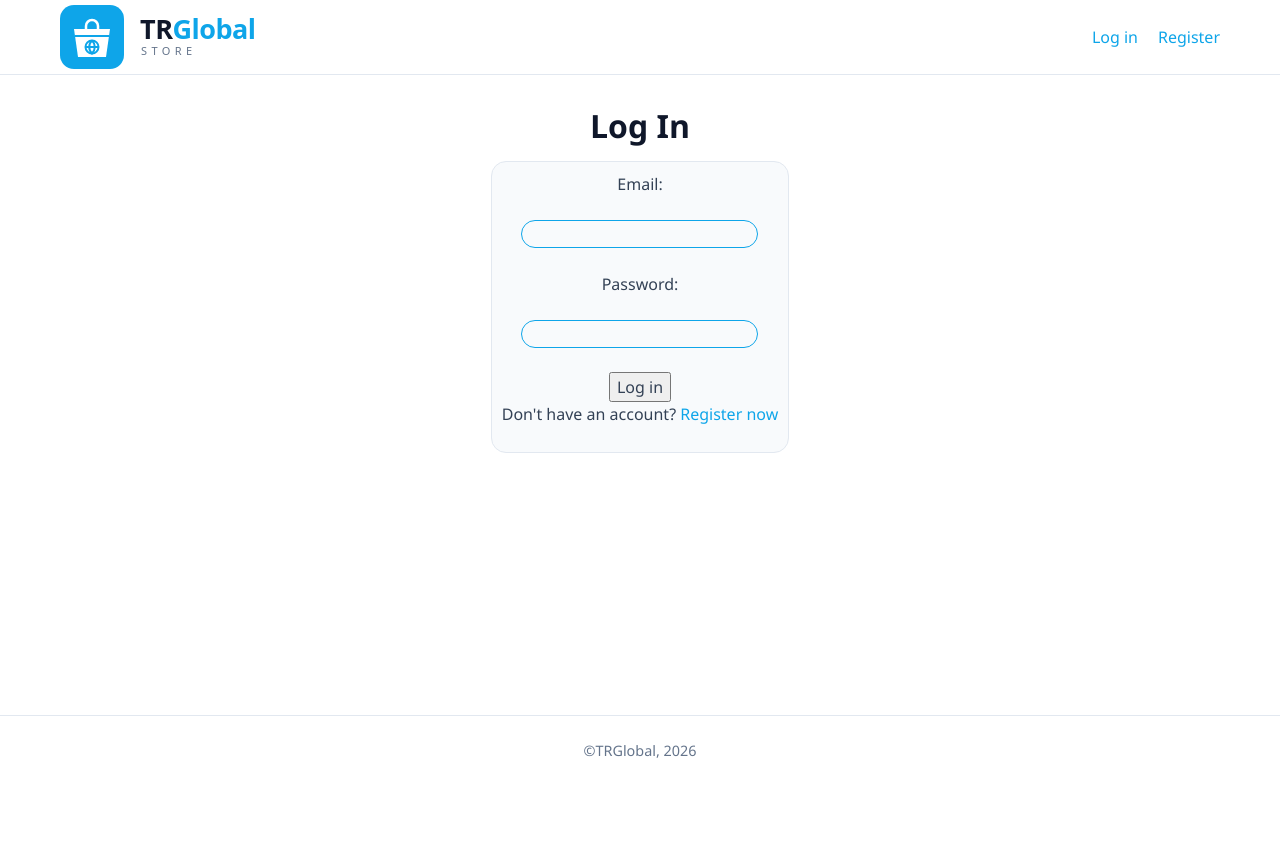
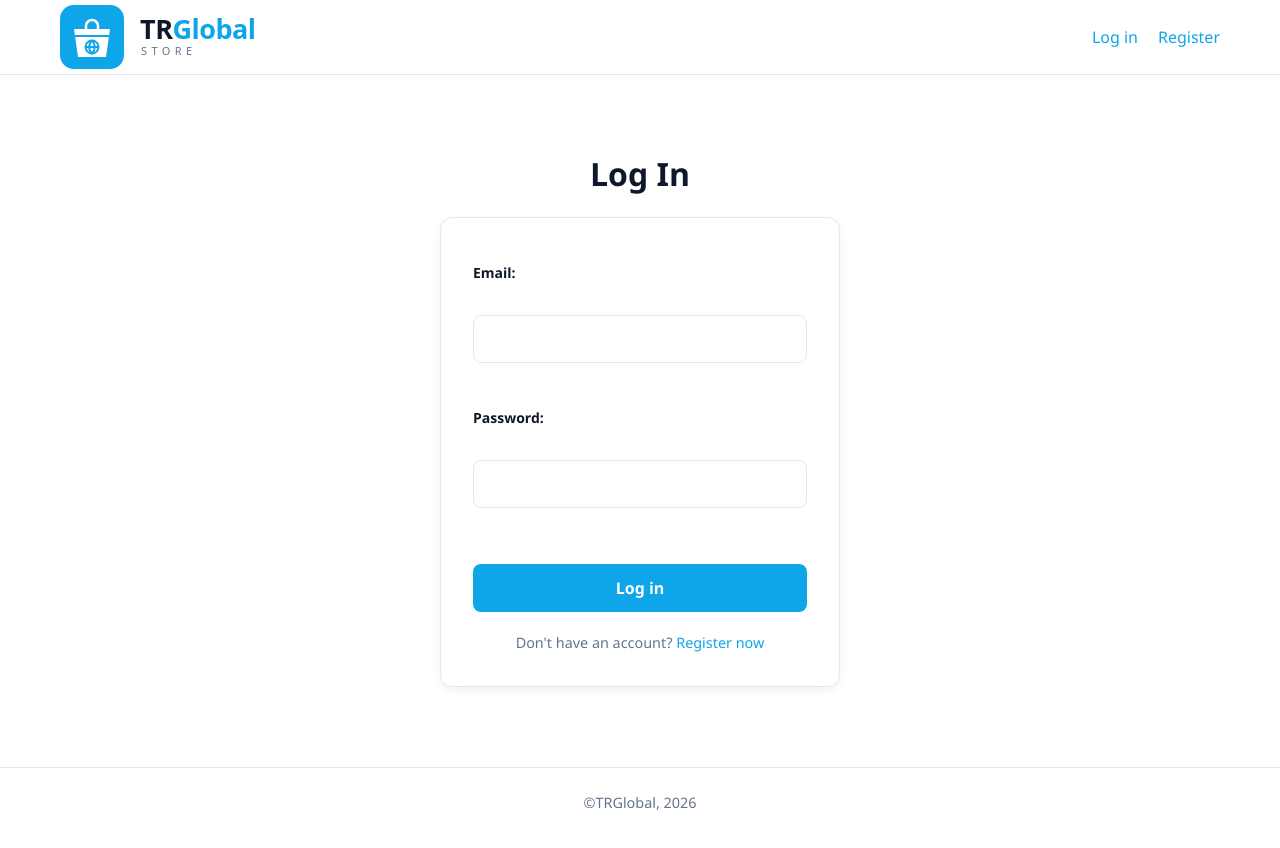
Before and after one commit to nbur1007/TRGlobal, a React app in the folder frontend/: page /login in a window 1280 px wide. Shown: the top 848 px of the page. Before the commit the page ends 800 px from the top, so only its background shows below. Built offline with nearby package versions, Linux system fonts and the light colour scheme; the HTML template or start-up script is replaced by a standard one.

Commit message:
Fixed Registration Error
Registration was expecting a user to be returned on the frontend but the backend didn't return anything.

```diff
--- a/frontend/src/App.css
+++ b/frontend/src/App.css
@@ -157,30 +157,87 @@
   display: flex;
   flex-direction: column;
   align-items: center;
-  justify-content: center;
+  padding: 48px 0;
 }
 
-
-.form-page input {
-  border-radius: 15px;
-  background-color: var(--bg-subtle);
-  border: solid, 1px;
-  border-color: var(--accent);
-
+.form-page h1 {
+  margin-bottom: 24px;
+  text-align: center;
 }
 
 .user-form {
-  background-color: var(--bg-subtle);
-  border: 1px, solid, var(--border);
-  border-radius: 15px;
-  padding: 10px;
+  width: 100%;
+  max-width: 400px;
+  background: var(--surface);
+  border: 1px solid var(--border);
+  border-radius: 12px;
+  padding: 32px;
+  box-shadow: var(--shadow);
 }
 
 .user-form form {
   display: flex;
   flex-direction: column;
-  align-items: center;
-  justify-content: center;
+  gap: 4px;
+}
+
+.user-form label {
+  font-size: 0.875rem;
+  font-weight: 600;
+  color: var(--text-strong);
+  margin-top: 12px;
+}
+
+.user-form input {
+  width: 100%;
+  padding: 11px 14px;
+  border: 1px solid var(--border);
+  border-radius: 8px;
+  background: var(--bg);
+  color: var(--text);
+  transition: border-color 0.15s ease, box-shadow 0.15s ease;
+}
+
+.user-form input:focus {
+  outline: none;
+  border-color: var(--accent);
+  box-shadow: 0 0 0 3px color-mix(in srgb, var(--accent) 20%, transparent);
+}
+
+.user-form button[type='submit'] {
+  margin-top: 24px;
+  padding: 12px;
+  border: none;
+  border-radius: 8px;
+  background: var(--accent);
+  color: var(--accent-contrast);
+  font-weight: 600;
+  transition: background 0.15s ease;
+}
+
+.user-form button[type='submit']:hover:not(:disabled) {
+  background: var(--accent-hover);
+}
+
+.user-form button[type='submit']:disabled {
+  opacity: 0.6;
+  cursor: not-allowed;
+}
+
+.user-form .error {
+  padding: 10px 12px;
+  margin-bottom: 8px;
+  border-radius: 8px;
+  background: color-mix(in srgb, var(--danger) 12%, transparent);
+  color: var(--danger);
+  font-size: 0.875rem;
+}
+
+.user-form > p {
+  margin: 20px 0 0;
+  text-align: center;
+  font-size: 0.9rem;
+  color: var(--text-muted);
 }
 
 
--- a/frontend/src/api/client.ts
+++ b/frontend/src/api/client.ts
@@ -1,6 +1,6 @@
-const BASE_URL = 'http://localhost:3000';
+const BASE_URL = "http://localhost:3000";
 
-const TOKEN_KEY = 'trglobal_token';
+const TOKEN_KEY = "trglobal_token";
 
 export function getToken(): string | null {
   return localStorage.getItem(TOKEN_KEY);
@@ -19,13 +19,13 @@ export class ApiError extends Error {
 
   constructor(message: string, status: number) {
     super(message);
-    this.name = 'ApiError';
+    this.name = "ApiError";
     this.status = status;
   }
 }
 
 type RequestOptions = {
-  method?: 'GET' | 'POST' | 'PATCH' | 'DELETE';
+  method?: "GET" | "POST" | "PATCH" | "DELETE";
   body?: unknown;
   query?: Record<string, string | number | undefined>;
 };
@@ -34,7 +34,7 @@ async function request<T>(
   path: string,
   options: RequestOptions = {},
 ): Promise<T> {
-  const { method = 'GET', body, query } = options;
+  const { method = "GET", body, query } = options;
 
   const url = new URL(`${BASE_URL}${path}`);
   if (query) {
@@ -48,12 +48,12 @@ async function request<T>(
   const headers: Record<string, string> = {};
 
   if (body !== undefined) {
-    headers['Content-Type'] = 'application/json';
+    headers["Content-Type"] = "application/json";
   }
 
   const token = getToken();
   if (token) {
-    headers['Authorization'] = `Bearer ${token}`;
+    headers["Authorization"] = `Bearer ${token}`;
   }
 
   const response = await fetch(url.toString(), {
@@ -64,7 +64,7 @@ async function request<T>(
 
   if (response.status === 401) {
     clearToken();
-    throw new ApiError('Your session has expired. Please log in again.', 401);
+    throw new ApiError("Your session has expired. Please log in again.", 401);
   }
 
   if (!response.ok) {
@@ -75,16 +75,17 @@ async function request<T>(
     return undefined as T;
   }
 
-  return (await response.json()) as T;
+  const text = await response.text();
+  return (text ? JSON.parse(text) : undefined) as T;
 }
 
 async function extractErrorMessage(response: Response): Promise<string> {
   try {
     const data = await response.json();
     if (Array.isArray(data.message)) {
-      return data.message.join(', ');
+      return data.message.join(", ");
     }
-    if (typeof data.message === 'string') {
+    if (typeof data.message === "string") {
       return data.message;
     }
   } catch {}
@@ -92,15 +93,15 @@ async function extractErrorMessage(response: Response): Promise<string> {
 }
 
 export const api = {
-  get: <T>(path: string, query?: RequestOptions['query']) =>
-    request<T>(path, { method: 'GET', query }),
+  get: <T>(path: string, query?: RequestOptions["query"]) =>
+    request<T>(path, { method: "GET", query }),
 
   post: <T>(path: string, body?: unknown) =>
-    request<T>(path, { method: 'POST', body }),
+    request<T>(path, { method: "POST", body }),
 
   patch: <T>(path: string, body?: unknown) =>
-    request<T>(path, { method: 'PATCH', body }),
+    request<T>(path, { method: "PATCH", body }),
 
   delete: <T>(path: string, body?: unknown) =>
-    request<T>(path, { method: 'DELETE', body }),
+    request<T>(path, { method: "DELETE", body }),
 };
```
Also changed, not shown: 1 other file (tests, documents, lock files or other folders).
